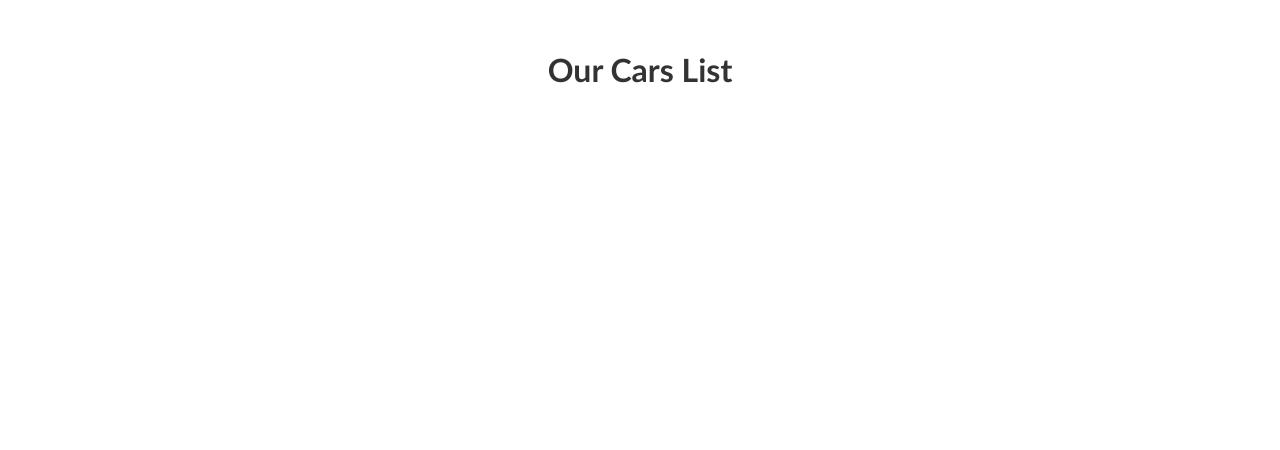
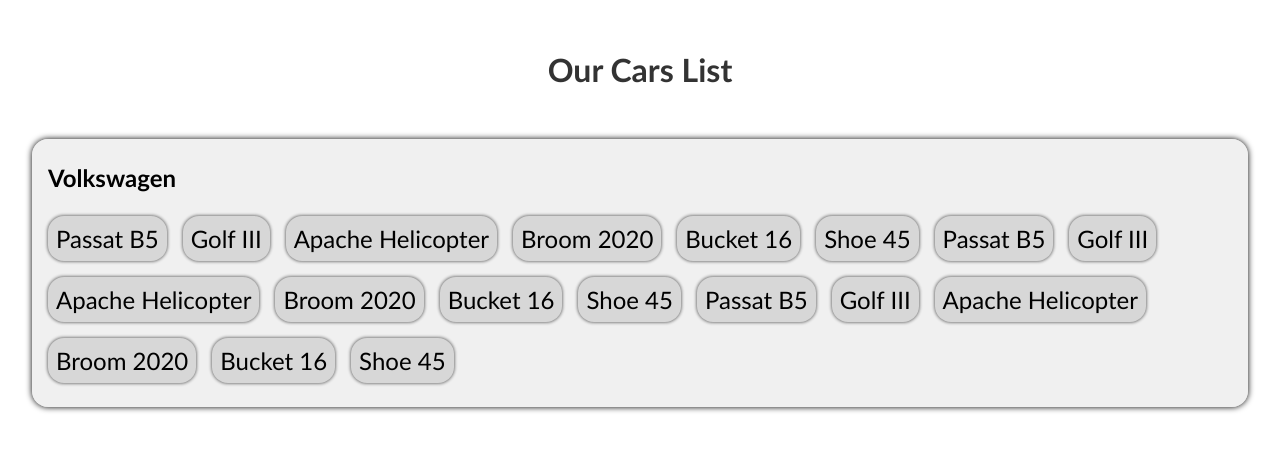
Before and after one commit to EyeMLeo/Leonid_Akuta_js_exam, a plain HTML site: page Task 4/Index.html in a window 1280 px wide. Drawn offline with Linux system fonts and the light colour scheme.

Commit message:
4uzd  css complete

```diff
--- a/Task 4/Index.html
+++ b/Task 4/Index.html
@@ -2,6 +2,8 @@
 <html lang="en">
   <head>
     <meta charset="UTF-8" />
+    <meta http-equiv="X-UA-Compatible" content="IE=edge" />
+    <meta name="viewport" content="width=device-width, initial-scale=1.0" />
     <title>Cars list</title>
     <!-- Custom CSS -->
     <link rel="stylesheet" href="./style.css" />
@@ -19,6 +21,29 @@
           <h1>Our Cars List</h1>
           <div id="output">
             <!-- Results goes here -->
+            <div class="oneCard">
+              <h2 class="carCompanyName">Volkswagen</h2>
+              <div class="producedCars">
+                <p href="">Passat B5</p>
+                <p href="">Golf III</p>
+                <p href="">Apache Helicopter</p>
+                <p href="">Broom 2020</p>
+                <p href="">Bucket 16</p>
+                <p href="">Shoe 45</p>
+                <p href="">Passat B5</p>
+                <p href="">Golf III</p>
+                <p href="">Apache Helicopter</p>
+                <p href="">Broom 2020</p>
+                <p href="">Bucket 16</p>
+                <p href="">Shoe 45</p>
+                <p href="">Passat B5</p>
+                <p href="">Golf III</p>
+                <p href="">Apache Helicopter</p>
+                <p href="">Broom 2020</p>
+                <p href="">Bucket 16</p>
+                <p href="">Shoe 45</p>
+              </div>
+            </div>
           </div>
         </div>
       </div>
--- a/Task 4/script.js
+++ b/Task 4/script.js
@@ -8,4 +8,4 @@ Pastaba: Sukurta kortelė, kurioje yra informacija apie automobilį (brand), tur
 būti stilizuota su CSS ir būti responsive;
 -------------------------------------------------------------------------- */
 
-const ENDPOINT = 'cars.json';
+const ENDPOINT = "cars.json";
--- a/Task 4/style.css
+++ b/Task 4/style.css
@@ -25,5 +25,40 @@
 
 .container h1 {
   margin-top: 50px;
+  margin-bottom: 50px;
   color: #333;
 }
+#output{
+  display: grid;
+  grid-template-columns: 1fr;
+  gap:1rem;
+}
+.oneCard{
+  background-color: rgba(230, 230, 230, 0.6);
+  box-shadow: 0 0 6px 0px rgb(0 0 0);
+  padding: 1rem;
+  border-radius: 1rem;
+  margin-left: 2rem;
+  margin-right: 2rem;
+}
+
+.producedCars{
+  display: flex;
+  flex-wrap: wrap;
+}
+
+p{
+
+  background-color: rgb(215, 215, 215);
+  border-radius: 1rem;
+  box-sizing: border-box;
+  padding: 0.5rem;
+  margin: 0.5rem 1rem 0.5rem 0;
+  font-size: 1.5rem;
+  box-shadow: 0 0 3px 1px rgb(131, 131, 131);
+}
+
+h2{
+margin-top: 0.5rem;
+margin-bottom: 1rem;
+}
```
